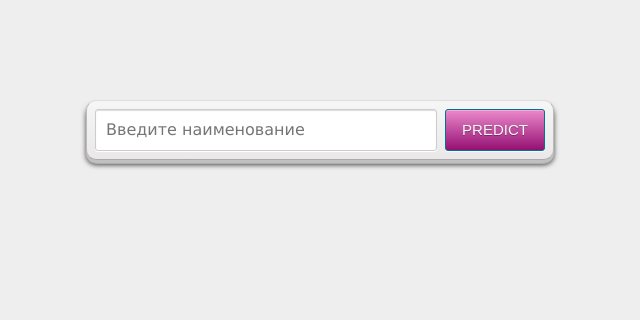
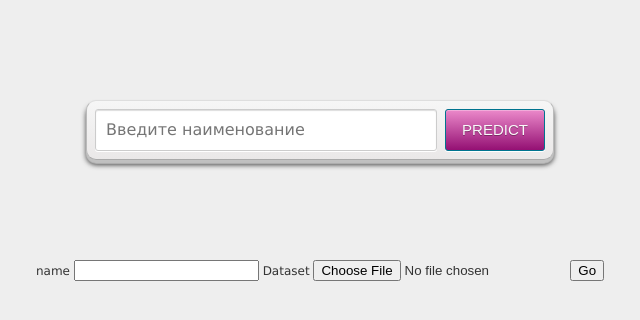
Before and after one commit to MugiChu/Flaskedit, a Flask app: page / in a window 1280 px wide. Shown: the part 58-378 px from the top of the page, without its empty margins (320-960 px from the left). Run offline with Flask 2, Linux system fonts and the light colour scheme; parts of the project's set-up code (start-up, migrations or seed data) failed here and were passed over.

Commit message:
add upload csv

```diff
--- a/app.py
+++ b/app.py
@@ -1,16 +1,43 @@
 from flask import Flask, render_template, request
+from flask_wtf import FlaskForm
+from wtforms import StringField, FileField
+from wtforms.validators import DataRequired
+from werkzeug.utils import secure_filename
 import pandas as pd
 import sklearn
 import pickle
+import os
 
 filename = 'classificate.pkl'
 clf = pickle.load(open(filename, 'rb'))
 app = Flask(__name__)
 
+app.config.update(dict(
+    SECRET_KEY="powerfull key",
+    WTF_CSRF_SECRET_KEY="mmm a csrf secret key"
+))
 
-@app.route('/')
+class MyForm(FlaskForm):
+    name = StringField('name', validators=[DataRequired()])
+    dataset = FileField()
+
+@app.route('/', methods=('GET', 'POST'))
 def home():
-    return render_template('home.html')
+    form = MyForm()
+    if form.validate_on_submit():
+        f = form.dataset.data
+        filename = form.name.data +'.csv'
+        f.save(os.path.join(
+            filename
+        ))
+
+        return(str(form.name))
+    return render_template('home.html', form=form)
+
+
+@app.route('/avg/<nums>')
+def avg(nums):
+    return 'User %s' % nums
 
 
 @app.route('/predict', methods=['POST'])
--- a/templates/home.html
+++ b/templates/home.html
@@ -25,5 +25,12 @@
 		<input type="submit" value="Predict" id="submit">
 	</form>
 
+	<form method="POST" action="/submit" enctype="multipart/form-data">
+		{{ form.hidden_tag() }}
+		{{ form.name.label }} {{ form.name(size=20) }}
+		{{ form.dataset.label }} {{ form.dataset(size=20) }}
+		<input type="submit" value="Go">
+
+	</form>
 </body>
 </html>
```
Also changed, not shown: 1 other file.
